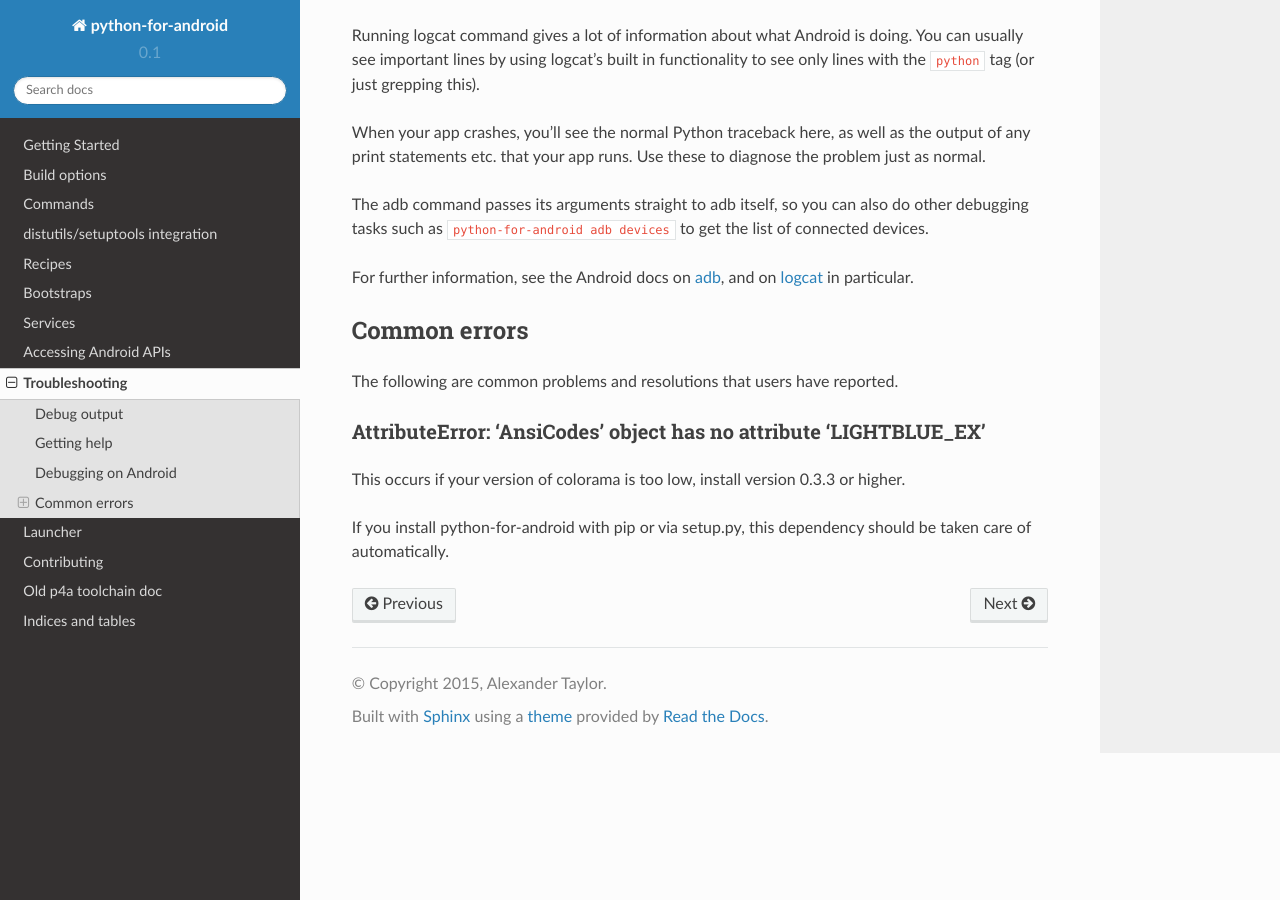
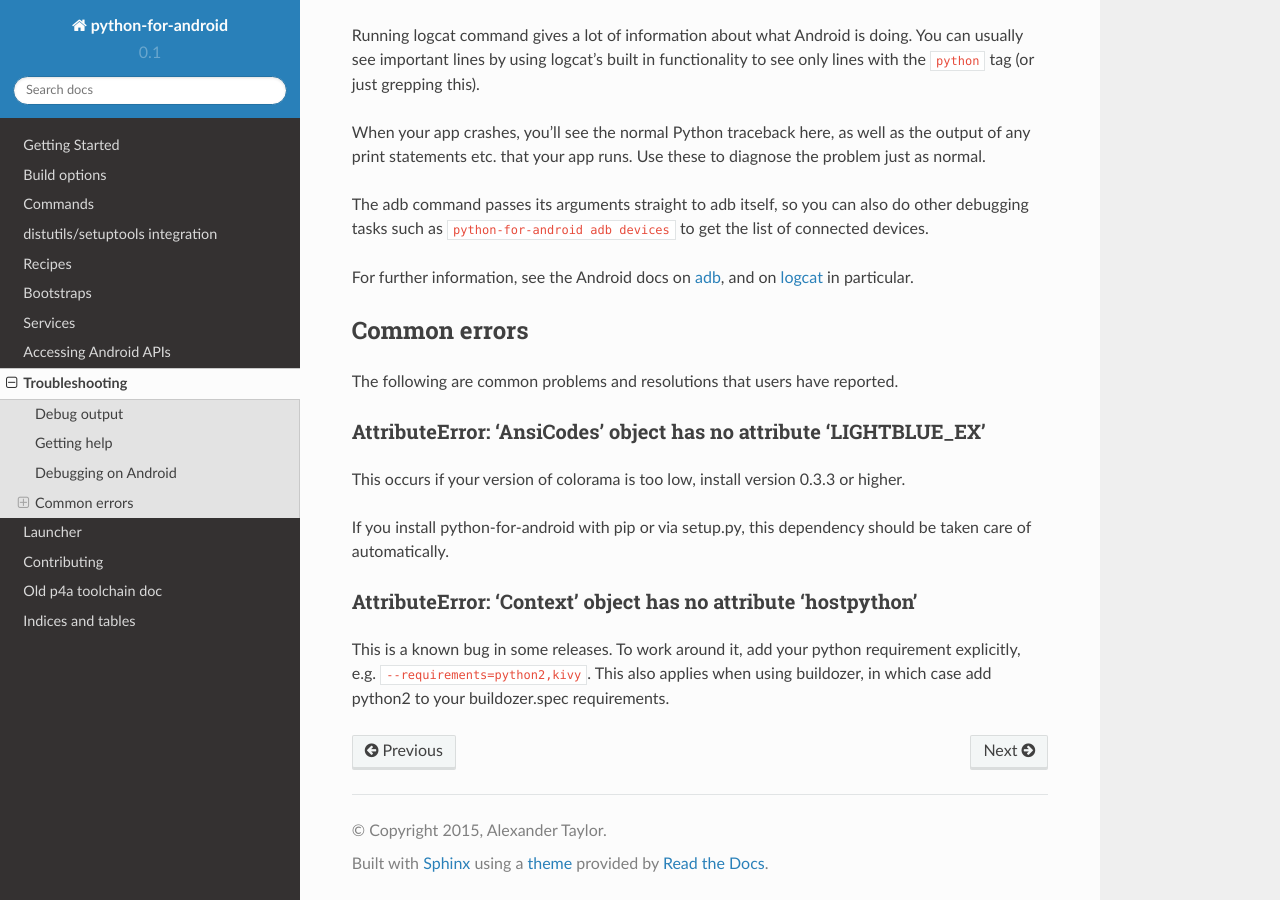
Before and after one commit to kivy/python-for-android, a Sphinx documentation site: the page built from doc/source/troubleshooting.rst, in a window 1280 px wide and 900 px high, scrolled down 1040 px. Built offline with Sphinx 7.4.7 and the Read the Docs theme 2.0.0, drawn with Linux system fonts in a browser that asks for light colours; pages that are not in the unit, such as notebooks, are missing from menus.

Commit message:
Added hostpython bug info to troubleshooting.rst

```diff
--- a/doc/source/troubleshooting.rst
+++ b/doc/source/troubleshooting.rst
@@ -83,3 +83,11 @@ This occurs if your version of colorama is too low, install version
 
 If you install python-for-android with pip or via setup.py, this
 dependency should be taken care of automatically.
+
+AttributeError: 'Context' object has no attribute 'hostpython'
+~~~~~~~~~~~~~~~~~~~~~~~~~~~~~~~~~~~~~~~~~~~~~~~~~~~~~~~~~~~~~~
+
+This is a known bug in some releases. To work around it, add your
+python requirement explicitly,
+e.g. :code:`--requirements=python2,kivy`. This also applies when using
+buildozer, in which case add python2 to your buildozer.spec requirements.
```
